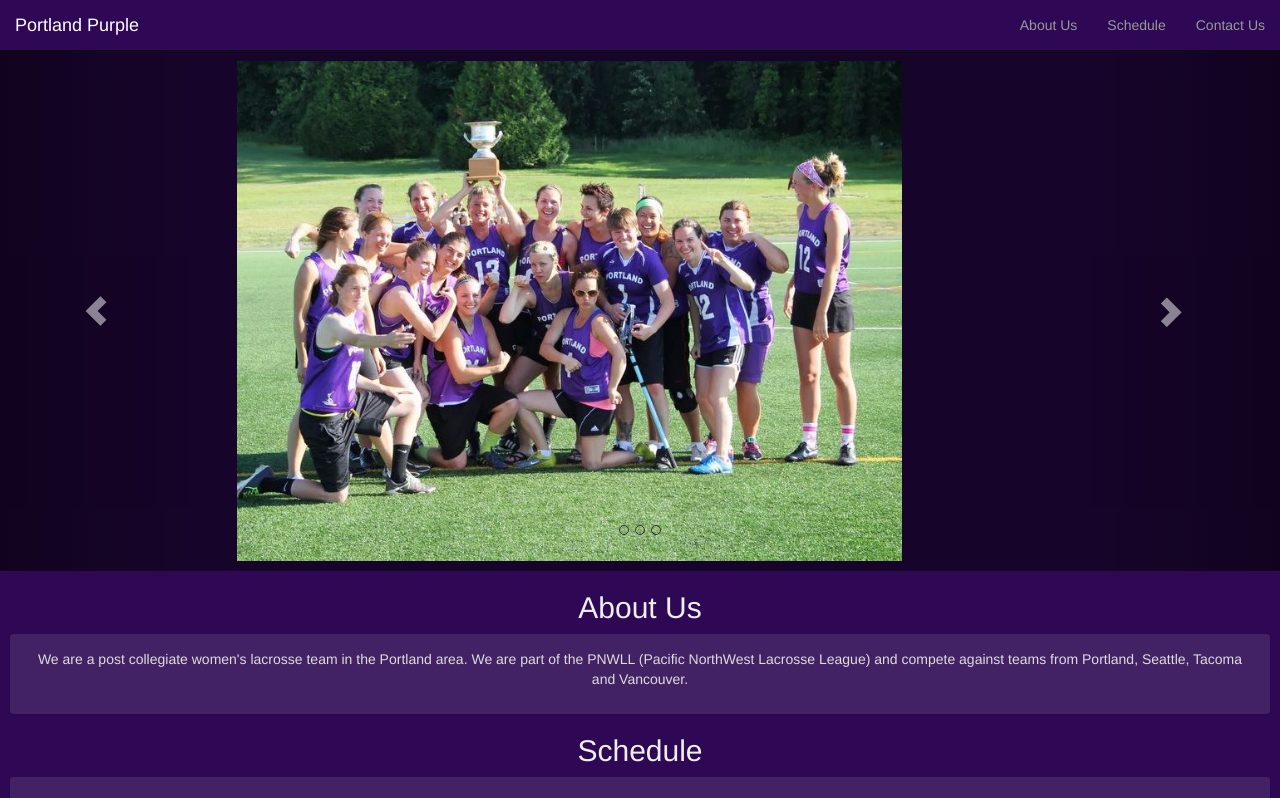
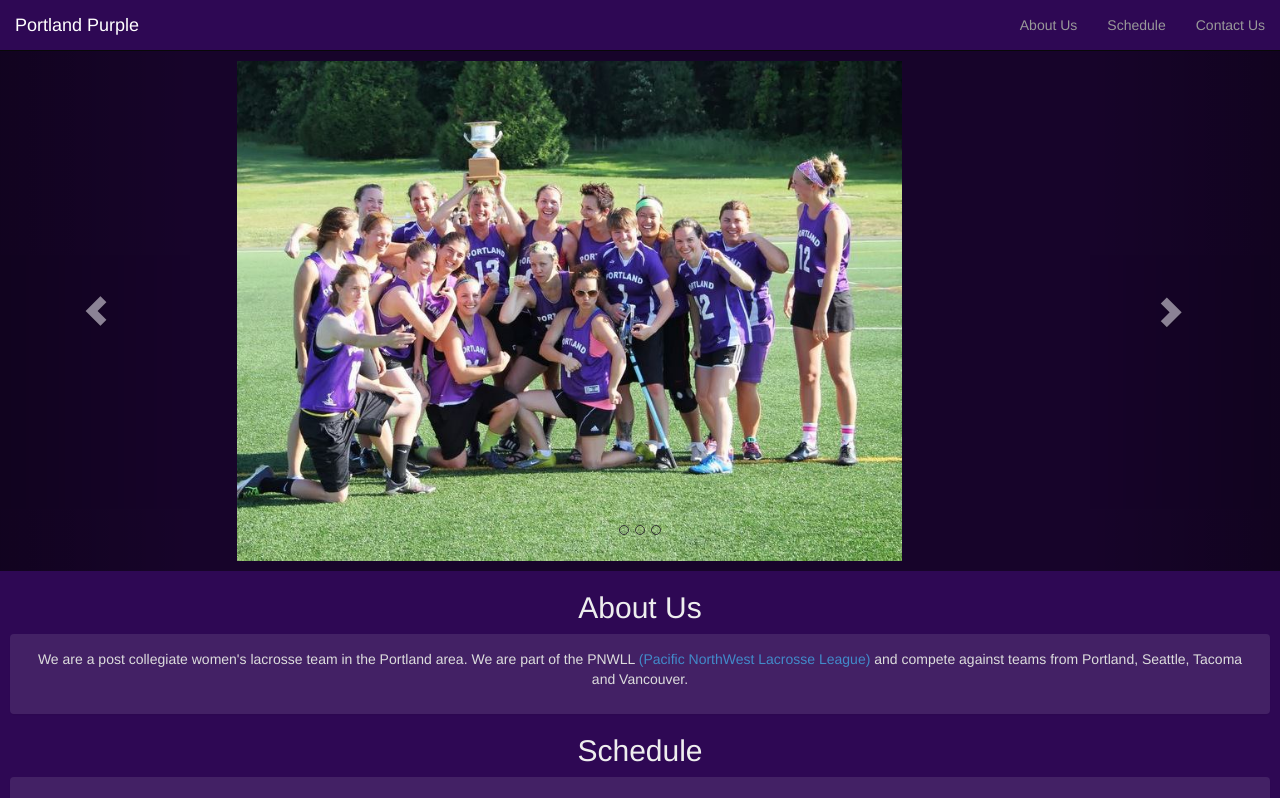
Before and after one commit to jkvoorhis/portland_purple, a plain HTML site: page index.html in a window 1280 px wide. Shown: the top 798 px of the page. Drawn offline with nearby package versions, Linux system fonts and the light colour scheme.

Commit message:
add league link

```diff
--- a/index.html
+++ b/index.html
@@ -68,7 +68,7 @@
     <h2 id="about_us">About Us</h2>
     <div class="panel panel-default">
       <div class="panel-body">
-        <p>We are a post collegiate women's lacrosse team in the Portland area.  We are part of the PNWLL (Pacific NorthWest Lacrosse League) and compete against teams from Portland, Seattle, Tacoma and Vancouver.</p>
+        <p>We are a post collegiate women's lacrosse team in the Portland area.  We are part of the PNWLL <a href="http://www.pnwll.com/">(Pacific NorthWest Lacrosse League)</a> and compete against teams from Portland, Seattle, Tacoma and Vancouver.</p>
         <p></p>
       </div>
     </div>
```
